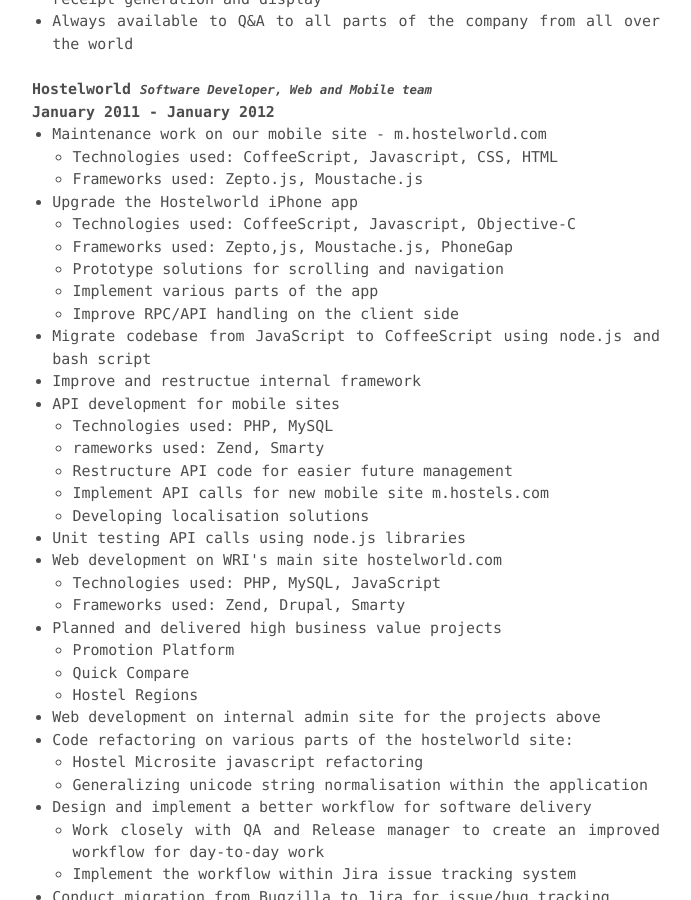
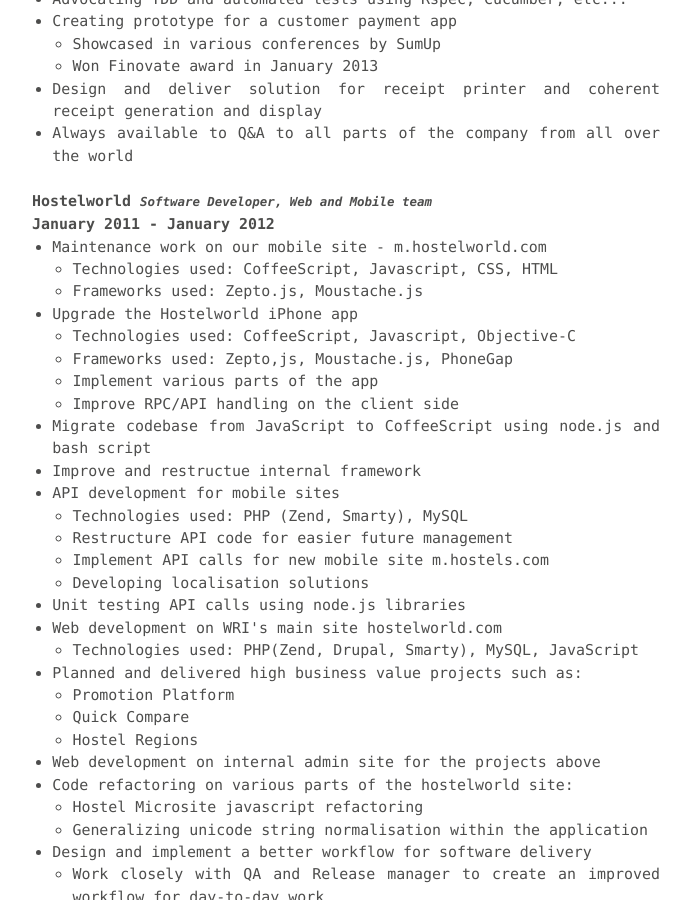
Before and after one commit to marjaimate/marjaimate.github.io, a Jekyll site: the page built from about.html, in a window 1280 px wide and 900 px high, scrolled down 1606 px. Shown: the whole window, without its empty margins (294-985 px from the left). Built offline with Jekyll 4.4.1, drawn with Linux system fonts in a browser that asks for light colours; Markdown is read by kramdown in place of the engine named in the settings; some of the changed text lies outside the part shown.

Commit message:
Corrections in CV

```diff
--- a/about.html
+++ b/about.html
@@ -55,9 +55,15 @@
       <h3>SumUp <small>Senior Software Engineer, Experience and Payments team</small></h3>
       <h4>January 2012 - January 2014</h4>
       <ul>
+        <li>Built up the Dublin Software Team from the inception of SumUp</li>
         <li>Full stack developer, working with everything starting from the DB up to front-end</li>
         <li>Prototyping and maintaining internal admin interface for Customer Service, Payment Operations, AML</li>
-        <li>Creating core API to handle transactions, authentication and signups</li>
+        <li>Creating core API to handle transactions, authentication and signups
+          <ul>
+            <li>Design and lead core Ruby API implementation tailored to bootstrap and launch SumUp</li>
+            <li>Conducted API switch to apps with minimal damage to existing software and apps</li>
+          </ul>
+        </li>
         <li>Dynamic Signup
           <ul>
             <li>Creating a solution to allow the business to grow quicker with tailored signups</li>
@@ -105,7 +111,6 @@
         <ul>
           <li> Technologies used: CoffeeScript, Javascript, Objective-C </li>
           <li>Frameworks used: Zepto,js, Moustache.js, PhoneGap</li>
-          <li>Prototype solutions for scrolling and navigation</li>
           <li>Implement various parts of the app</li>
           <li>Improve RPC/API handling on the client side</li>
         </ul>
@@ -114,8 +119,7 @@
         <li>Improve and restructue internal framework</li>
         <li> API development for mobile sites
         <ul>
-          <li>Technologies used: PHP, MySQL</li>
-          <li>rameworks used: Zend, Smarty</li>
+          <li>Technologies used: PHP (Zend, Smarty), MySQL</li>
           <li> Restructure API code for easier future management</li>
           <li>Implement API calls for new mobile site m.hostels.com</li>
           <li>Developing localisation solutions</li>
@@ -124,13 +128,12 @@
         <li>Unit testing API calls using node.js libraries</li>
         <li>Web development on WRI's main site hostelworld.com
         <ul>
-          <li>Technologies used: PHP, MySQL, JavaScript</li>
-          <li>Frameworks used: Zend, Drupal, Smarty</li>
+          <li>Technologies used: PHP(Zend, Drupal, Smarty), MySQL, JavaScript</li>
         </ul>
         </li>
-        <li> Planned and delivered high business value projects
+        <li> Planned and delivered high business value projects such as:
         <ul>
-          <li> Promotion Platform</li>
+          <li>Promotion Platform</li>
           <li>Quick Compare</li>
           <li>Hostel Regions</li>
         </ul>
@@ -139,7 +142,7 @@
         <li> Code refactoring on various parts of the hostelworld site:
         <ul>
           <li>Hostel Microsite javascript refactoring</li>
-          <li> Generalizing unicode string normalisation within the application
+          <li> Generalizing unicode string normalisation within the application </li>
         </ul>
         </li>
         <li>Design and implement a better workflow for software delivery
```
